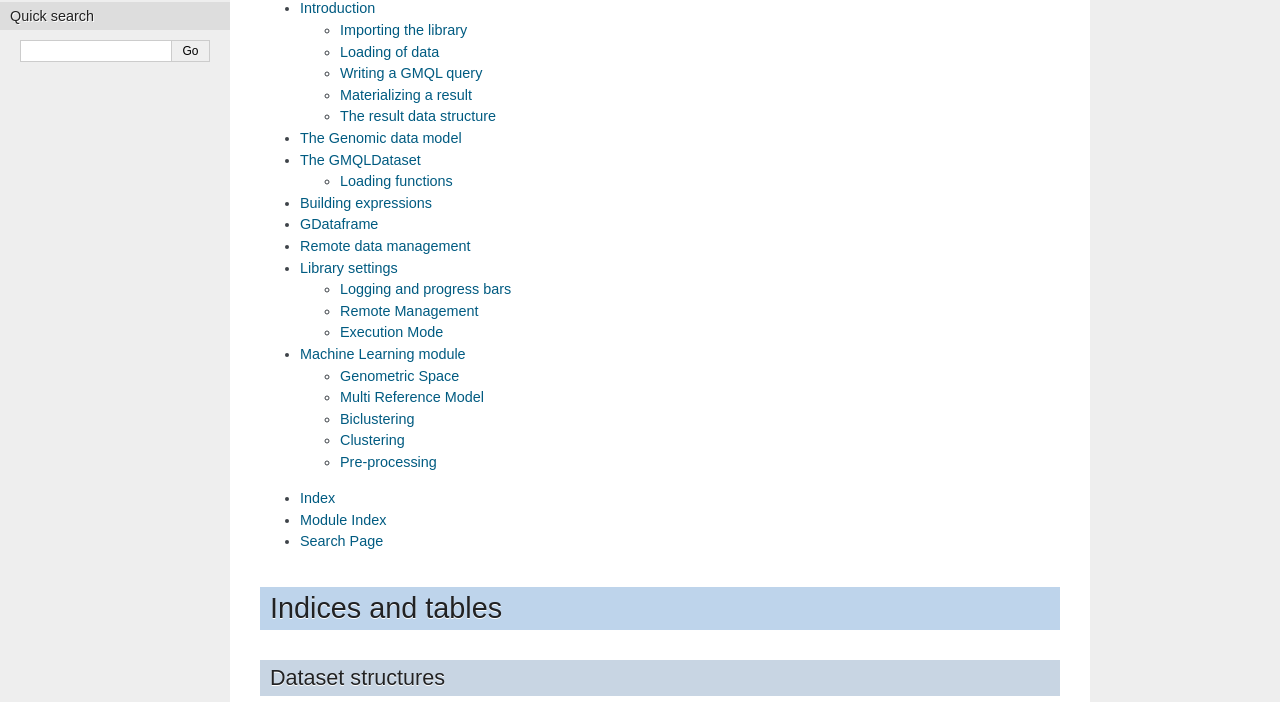
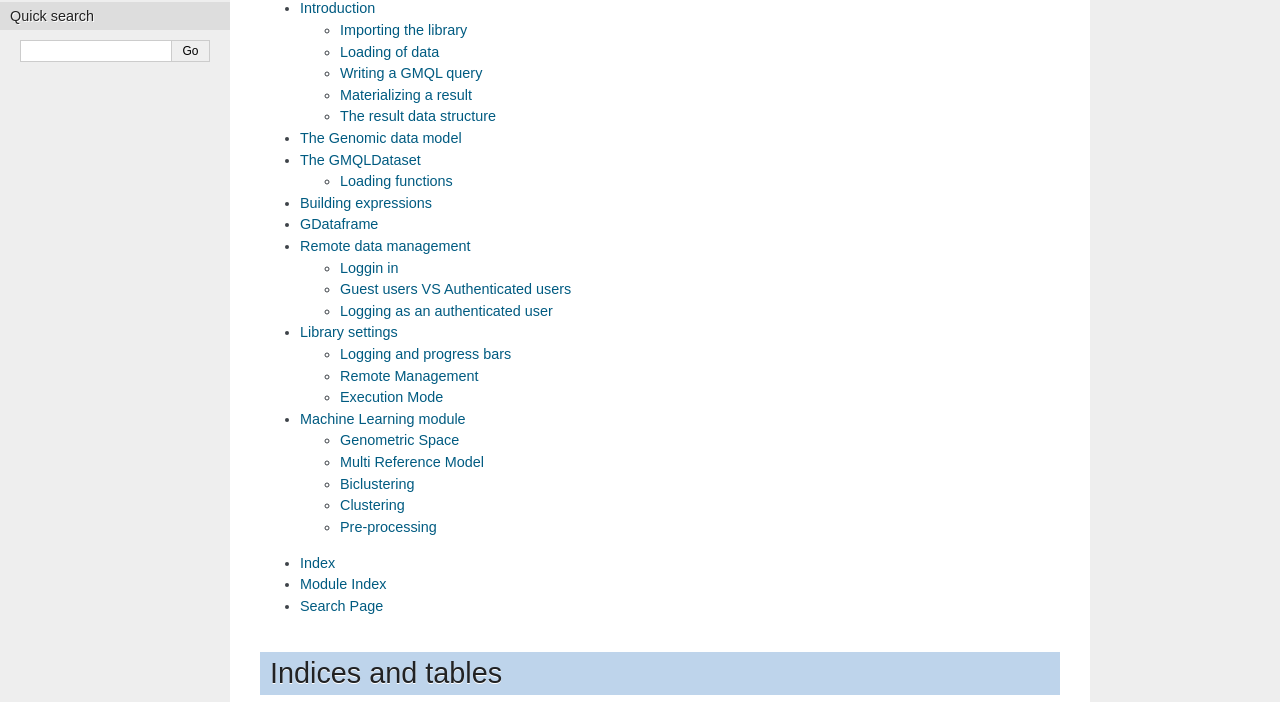
Before and after one commit to DEIB-GECO/PyGMQL, a Sphinx documentation site: the page built from doc/source/index.rst, in a window 1280 px wide and 900 px high, scrolled down 406 px, cut to the strip 0-702 px from the top of the window. Built offline with Sphinx 7.4.7, drawn with Linux system fonts in a browser that asks for light colours; some of the changed lines change nothing that is shown.

Commit message:
continuing

```diff
--- a/doc/source/remote.rst
+++ b/doc/source/remote.rst
@@ -5,16 +5,65 @@
 is to use it like any other computational library.
 
 PyGMQL also manages the execution through a remote server (or cluster). In order to use this
-feature the user needs to login to the remote service before::
+feature the user needs to login to the remote service before.
+
+The web service offered by the GeCo group at Politecnico di Milano can be found at
+http://genomic.elet.polimi.it/gmql-rest-test/
+
+---------
+Loggin in
+---------
+
+This can be done by firstly specifying the remote server address::
 
     import gmql as gl
+    gl.set_remote_address("http://genomic.elet.polimi.it/gmql-rest-test/")
 
-    gl.login("username", "password")
+and then by logging in into the system::
 
+    gl.login()
 
-The second way is to make the library interact with a remote server. In order to do that you need to
-create an instance of a *RemoteManager*.
+From this point on the user will be logged into the remote system.
 
-.. currentmodule:: gmql.RemoteConnection.RemoteManager
-..  autoclass:: RemoteManager
-    :members:
+----------------------------------
+Guest users VS Authenticated users
+----------------------------------
+
+GMQL and PyGMQL enable two different ways to interact with the remote service. The users can be logged as:
+
+* *Guest user*: the user doesn't need to register to the service and a only a limited storage and
+  computational power is available for the queries. The access token (which is automatically
+  handled by the library) will expire after a certain period of inactivity.
+* *Authenticated user*: the user needs to register on the web interface before providing username, password and
+  other information. The access token is stored and can be used for an unlimited amount of time.
+
+By default, the sequence of operations that are shown above will log the user as *guest*.
+
+In both cases a folder in the home directory of the user will be created with name :code:`.pygmql` and inside of it
+there will be a :code:`sessions.xml` file which will store all the active sessions for the user.
+
+--------------------------------
+Logging as an authenticated user
+--------------------------------
+
+Once you are registered in the web service with a username and password, in order to use the same credentials also
+in PyGMQL you have to use the :code:`pygmql_login` tool. This tool is automatically installed when the library is
+downloaded and installed (both from github or pip).
+
+On linux/MacOS:
+
+.. code-block:: none
+
+   pygmql.sh --login
+
+On Windows:
+
+.. code-block:: none
+
+   pygmql_win --login
+
+Once the tool is executed the following information will be asked:
+
+* The http *address* of the remote service you want to access
+* *Username*
+* *Password*
```
